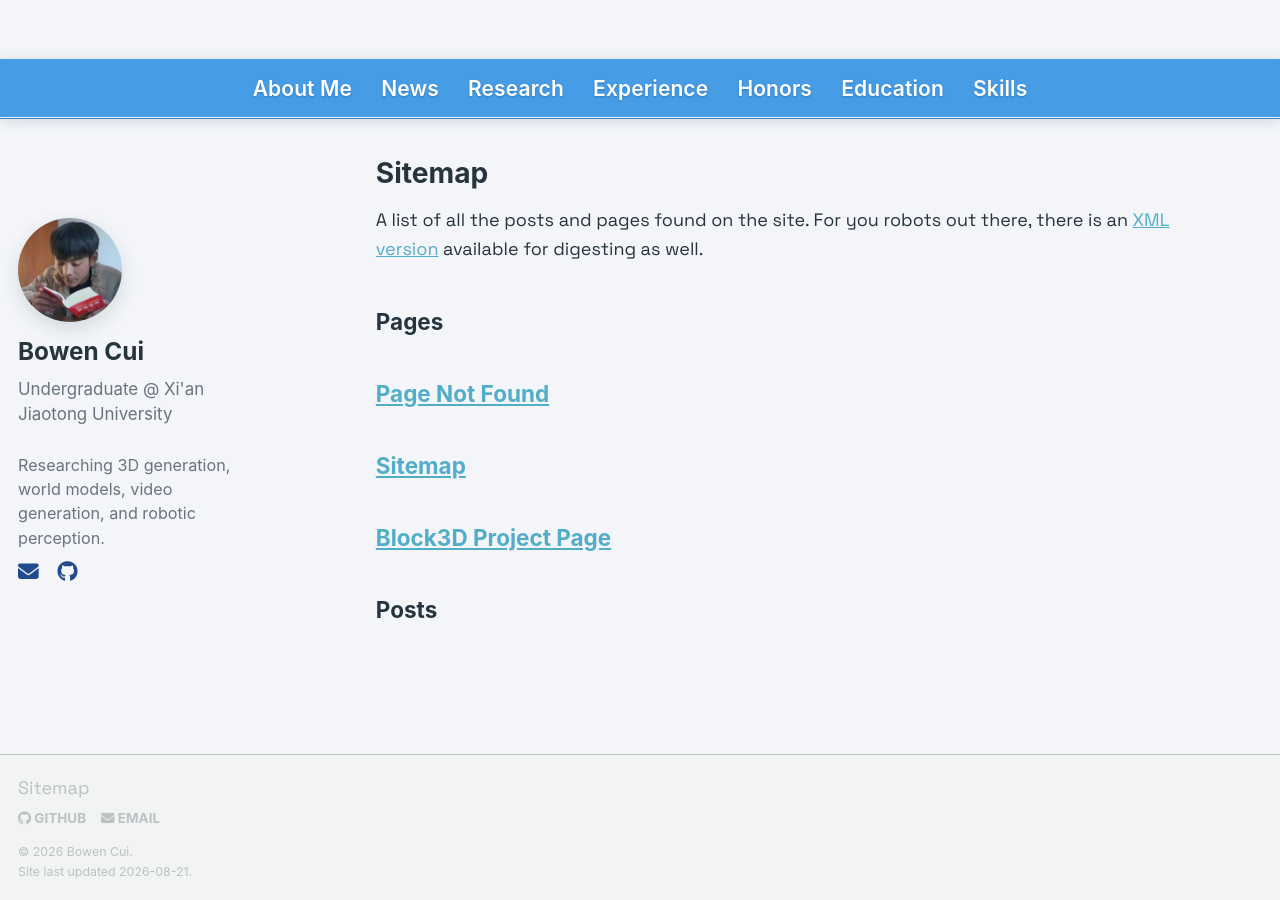
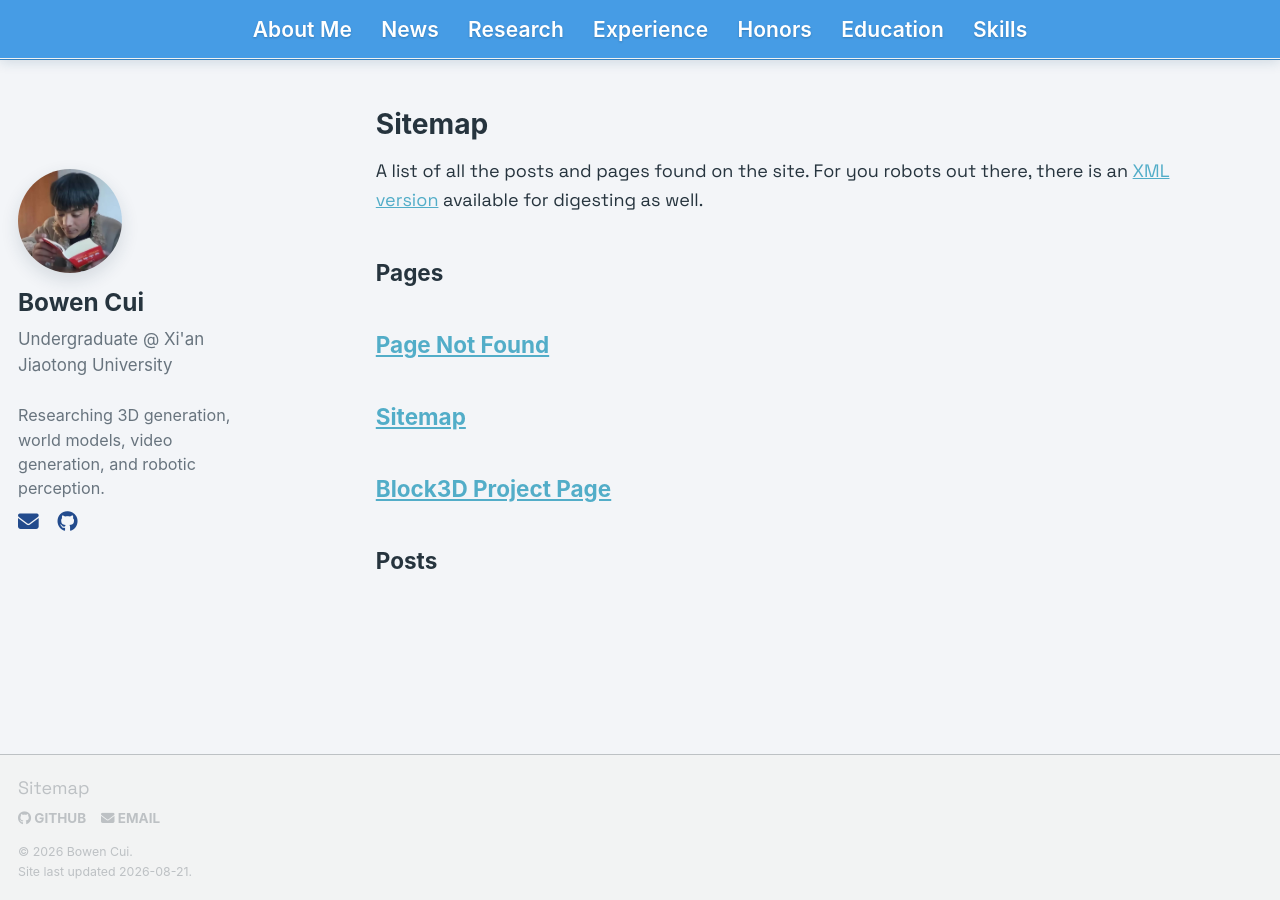
Before and after one commit to AlexanderTsui/AlexanderTsui.github.io, a Jekyll site: the page built from _pages/sitemap.md, in a window 1280 px wide. Built offline with Jekyll 4.4.1, drawn with Linux system fonts in a browser that asks for light colours; a script bundle is joined from its source files by our own code; library files that are not in the unit come from our copies.

Commit message:
Pin navigation to viewport top

```diff
--- a/assets/css/main.scss
+++ b/assets/css/main.scss
@@ -78,7 +78,7 @@
 
 body {
   line-height: 1.62;
-  padding-top: 0;
+  padding-top: 70px !important;
 }
 
 .masthead {
@@ -86,8 +86,9 @@
   border-bottom: 1px solid rgba(16, 72, 115, 0.32);
   display: block !important;
   font-size: 21px;
-  position: sticky;
+  position: fixed;
   top: 0;
+  width: 100%;
   z-index: 20;
   box-shadow: 0 2px 12px rgba(16, 72, 115, 0.16);
 }
```
